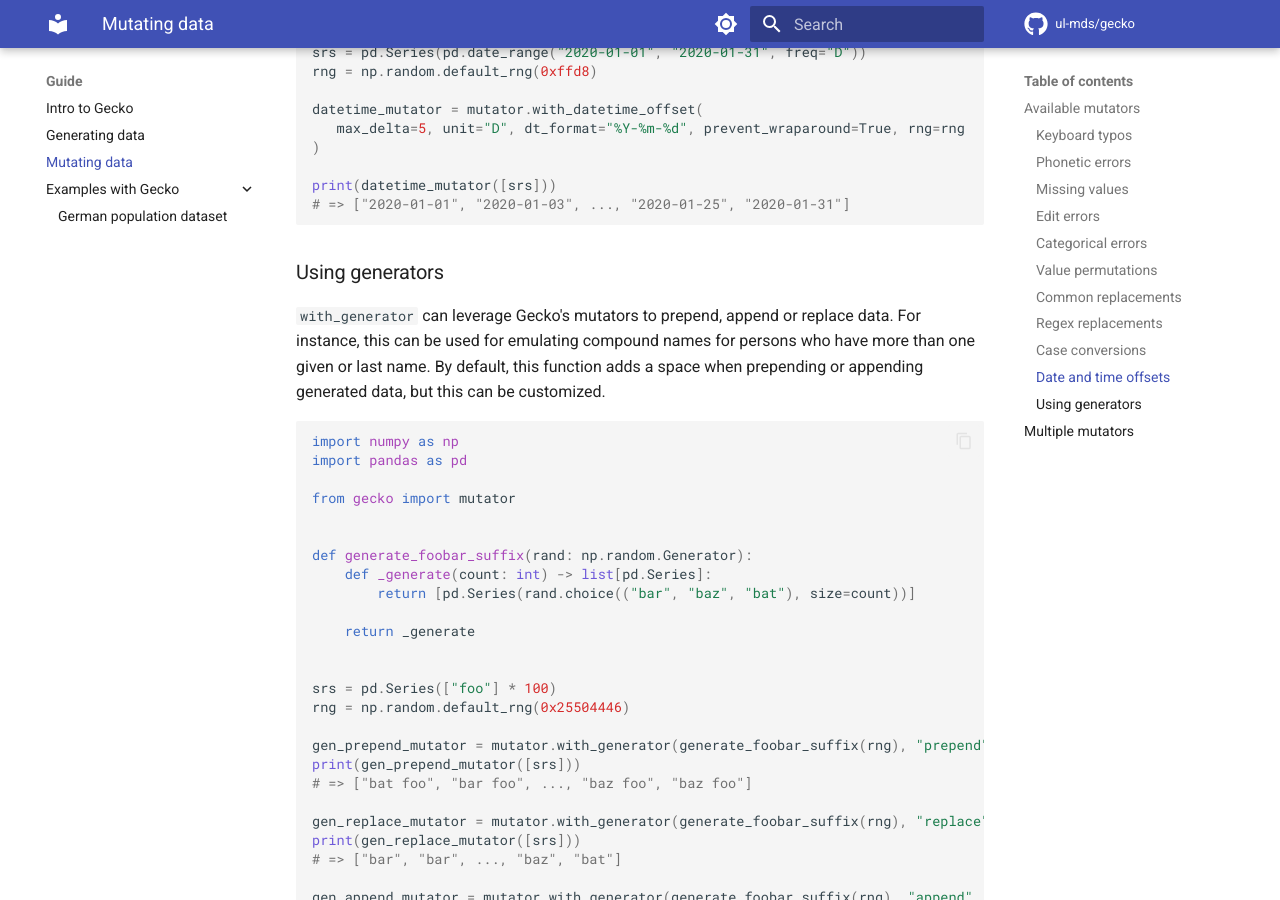
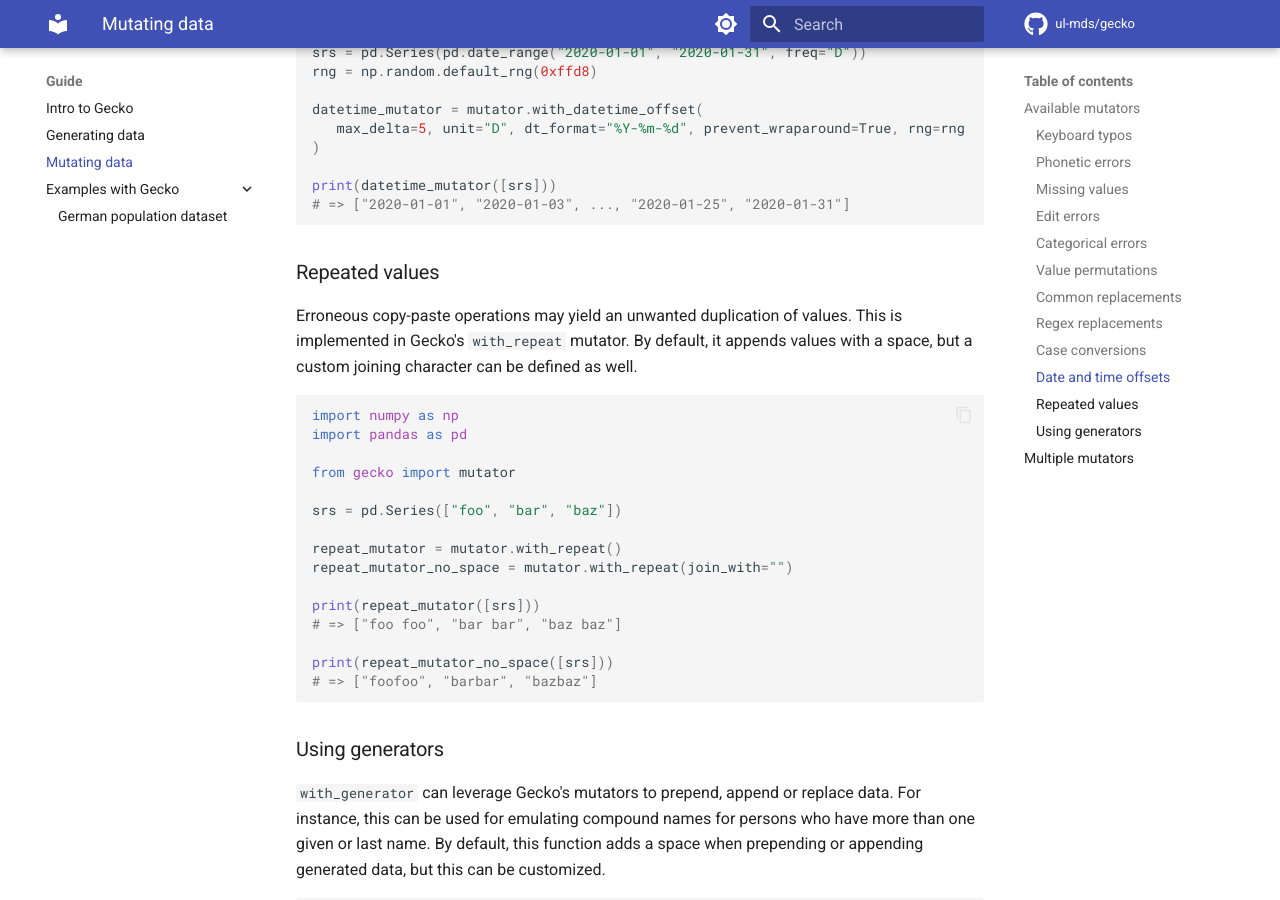
Before and after one commit to ul-mds/gecko, an MkDocs documentation site: the page built from docs/data-mutation.md, in a window 1280 px wide and 900 px high, scrolled down 10480 px. Built offline with MkDocs 1.6.1 and Material for MkDocs 9.7.7, drawn with Linux system fonts in a browser that asks for light colours; comment, search, counter and statistics services are not loaded.

Commit message:
Add docs for `with_repeat`

````diff
--- a/docs/data-mutation.md
+++ b/docs/data-mutation.md
@@ -567,6 +567,30 @@ print(datetime_mutator([srs]))
 # => ["2020-01-01", "2020-01-03", ..., "2020-01-25", "2020-01-31"]
 ```
 
+### Repeated values
+
+Erroneous copy-paste operations may yield an unwanted duplication of values.
+This is implemented in Gecko's `with_repeat` mutator.
+By default, it appends values with a space, but a custom joining character can be defined as well.
+
+```python
+import numpy as np
+import pandas as pd
+
+from gecko import mutator
+
+srs = pd.Series(["foo", "bar", "baz"])
+
+repeat_mutator = mutator.with_repeat()
+repeat_mutator_no_space = mutator.with_repeat(join_with="")
+
+print(repeat_mutator([srs]))
+# => ["foo foo", "bar bar", "baz baz"]
+
+print(repeat_mutator_no_space([srs]))
+# => ["foofoo", "barbar", "bazbaz"]
+```
+
 ### Using generators
 
 `with_generator` can leverage Gecko's mutators to prepend, append or replace data.
````
